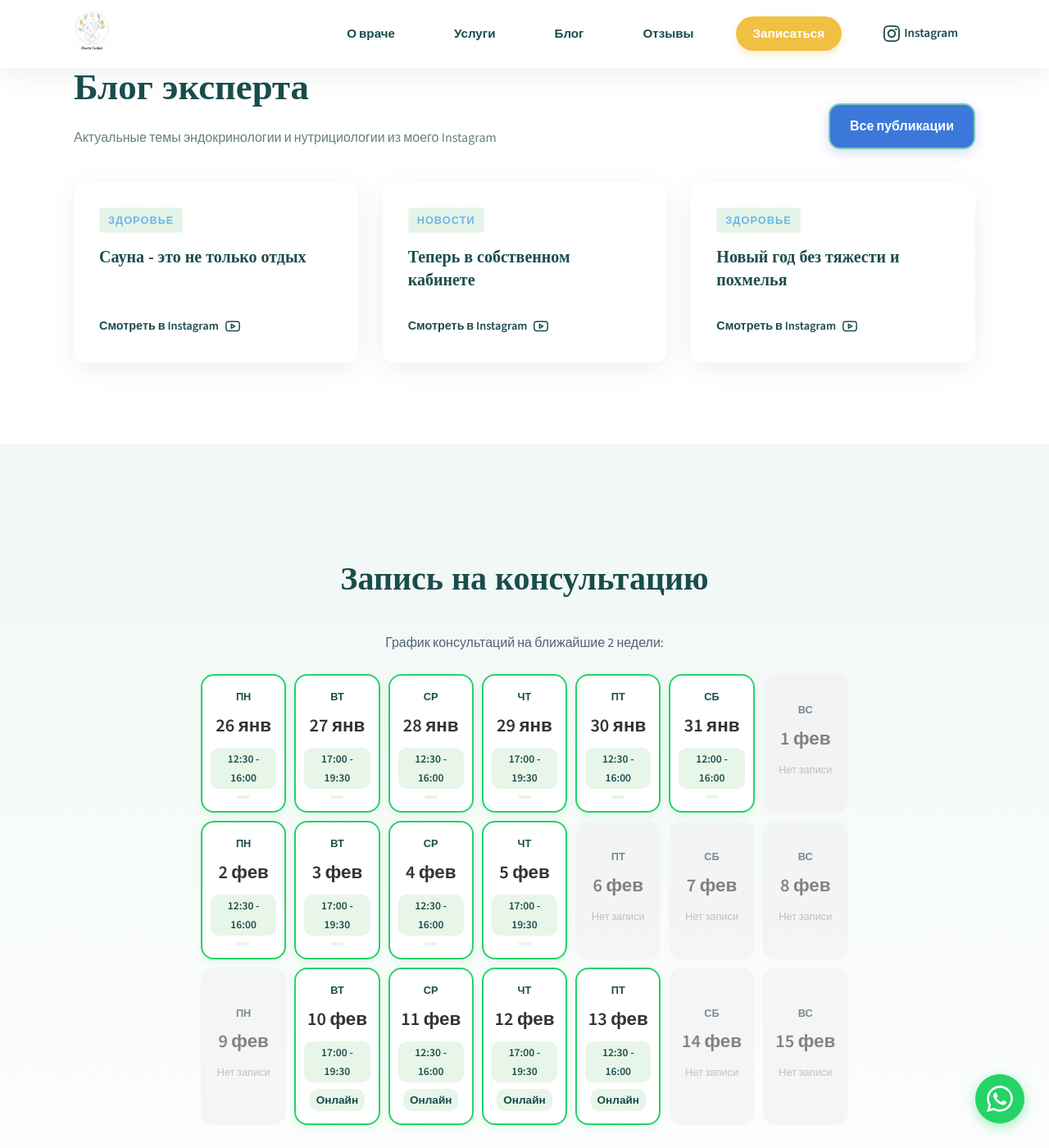
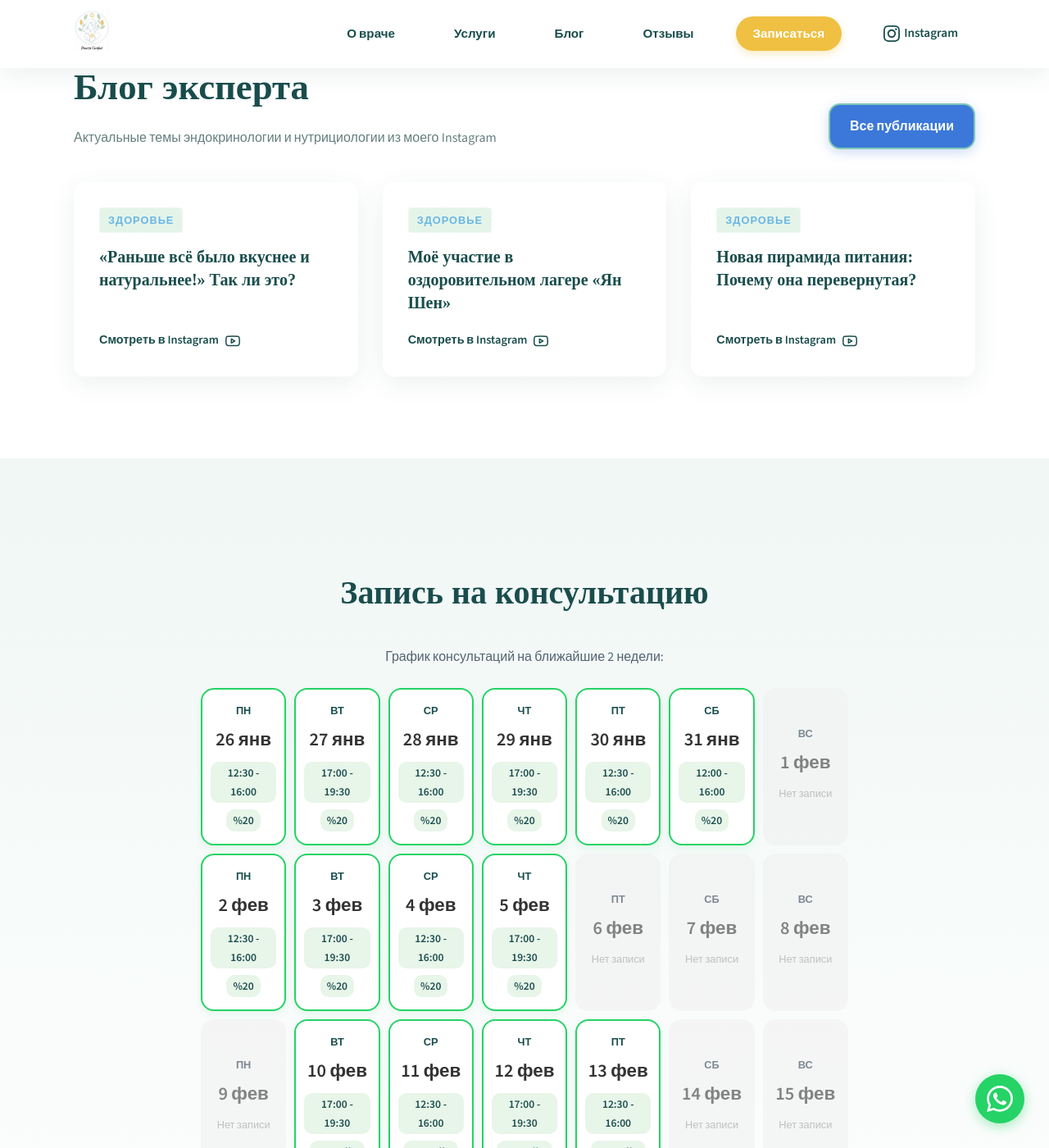
Before and after one commit to gosubv/doctorstafij, a Jekyll site: the page built from index.md, in a window 1280 px wide and 1400 px high, scrolled down 6209 px. Shown: the whole window at 82% size. Built offline with Jekyll 4.4.1, drawn with Linux system fonts in a browser that asks for light colours.

Commit message:
Add blog posts.

```diff
--- a/_data/insta_feed.yml
+++ b/_data/insta_feed.yml
@@ -1,3 +1,19 @@
+- title: "«Раньше всё было вкуснее и натуральнее!» Так ли это?"
+  date: "2026-01-24"
+  link: "https://www.instagram.com/p/DTrZFolDkak/"
+  category: "Здоровье"
+- title: "Моё участие в оздоровительном лагере «Ян Шен»"
+  date: "2026-01-19"
+  link: "https://www.instagram.com/p/DTrZFolDkak/"
+  category: "Здоровье"
+- title: "Новая пирамида питания: Почему она перевернутая?"
+  date: "2026-01-14"
+  link: "https://www.instagram.com/p/DTffaF5DPwz/"
+  category: "Здоровье"
+- title: "Anytime - удобный контроль глюкозы каждый день"
+  date: "2026-01-12"
+  link: "https://www.instagram.com/reel/DTZUbEVjBCy/"
+  category: "Здоровье"
 - title: "Сауна - это не только отдых"
   date: "2026-01-06"
   link: "https://www.instagram.com/dianastafiy/reel/DTKUsRbDGxx/"
--- a/index.md
+++ b/index.md
@@ -239,7 +239,7 @@ title: Доктор Стафий | Эндокринолог-нутрициоло
                                 <span class="no-slot"></span>
                             </div>
                         {% else %}
-                            <a href="https://wa.me/{{ site.author.phonewhatsapp }}?text=Здравствуйте!%20Хочу%20записаться%20на%20консультацию.%20Желаемая%20дата:%20{{ day_num }}%20{{ month_ru }}." class="calendar-day available" target="_blank">
+                            <a href="https://wa.me/{{ site.author.phonewhatsapp }}?text=Здравствуйте!%20Хочу%20записаться%20на%20{% if item.is_online %}Онлайн{% endif %}%20консультацию.%20Желаемая%20дата:%20{{ day_num }}%20{{ month_ru }}." class="calendar-day available" target="_blank">
                                 <div class="day-name">{{ day_name_ru }}</div>
                                 <div class="day-number">{{ day_num }} {{ month_ru }}</div>
                                 <span class="time-slot">{{ item.time }}</span>
@@ -247,7 +247,7 @@ title: Доктор Стафий | Эндокринолог-нутрициоло
                                     {% if item.is_online %}
                                         Онлайн
                                     {% else %}
-
+                                        %20
                                     {% endif %}
                                 </span>
                             </a>
```
Also changed, not shown: 1 other file.
